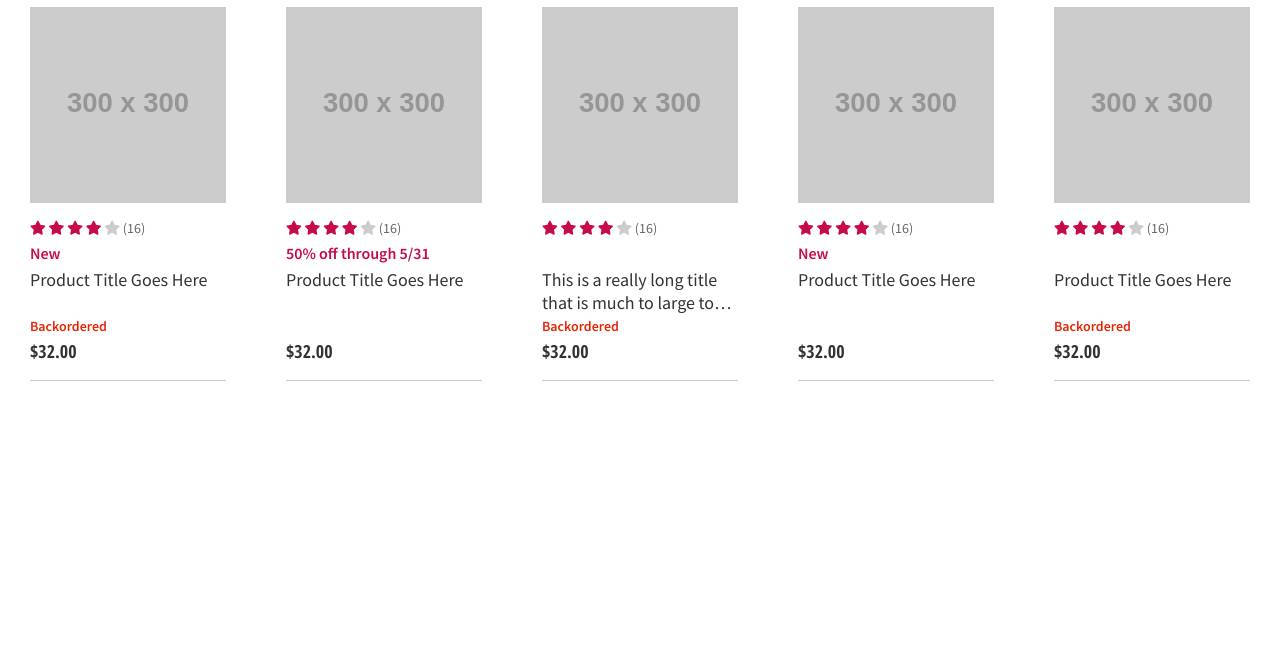
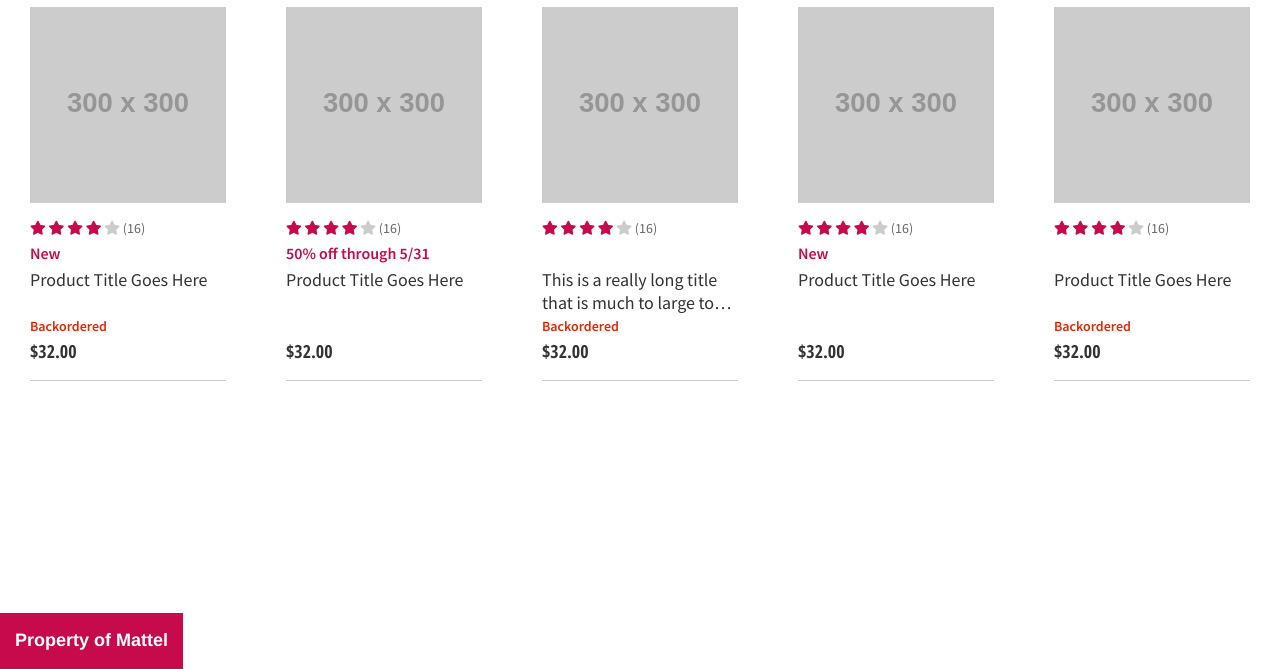
Before and after one commit to leschisin/recommended-products, a plain HTML site: page index.html in a window 1280 px wide. Shown: the part 131-800 px from the top of the page. Drawn offline with nearby package versions, Linux system fonts and the light colour scheme; placeholder pictures from the web are drawn by us.

Commit message:
Update index.html

```diff
--- a/index.html
+++ b/index.html
@@ -20,6 +20,16 @@
 
     <title>Recommendation Widget</title>
 		<style>
+            .mattel {
+                position: fixed;
+                bottom: 0;
+                left: 0;
+                color: #FFF;
+                padding: 15px;
+                background: #c70a4c;
+                font-weight: 800;
+                font-size: 18px;
+            }
 
 			/* FOR STAGING PURPOSES */
 			.container-fluid {
@@ -147,6 +157,8 @@
 		</style>
   </head>
   <body>
+
+		<div class="mattel">Property of Mattel</div>
 
 		<div class="container-fluid">
 			<div class="row">
```
